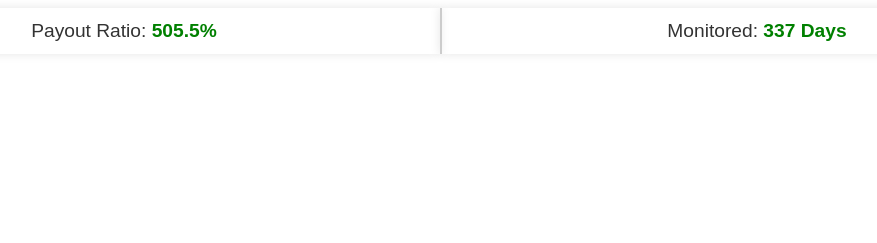
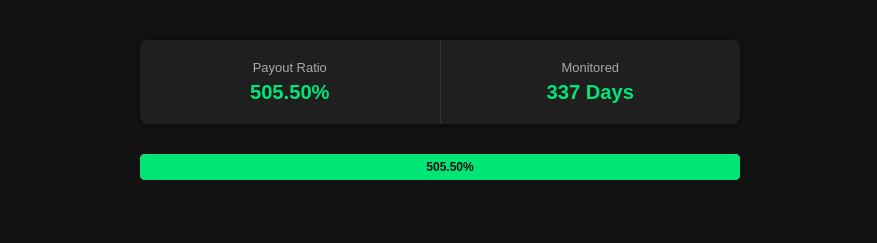
Before and after one commit to bestbtcsites/selwix, a plain HTML site: page index.html in a window 1280 px wide. Shown: the whole page, without its empty margins (200-1077 px from the left). Drawn offline with Linux system fonts and the light colour scheme.

Commit message:
index.html

```diff
--- a/index.html
+++ b/index.html
@@ -1,69 +1,129 @@
+<!DOCTYPE html>
+<html lang="en">
+<head>
+  <meta charset="UTF-8" />
+  <meta name="viewport" content="width=device-width, initial-scale=1.0"/>
+  <title>ROI Monitor</title>
   <style>
-  .container {
+    body {
+      margin: 0;
+      font-family: 'Arial', sans-serif;
+      background: #121212;
+      color: #ffffff;
       display: flex;
-    font-family: Arial, sans-serif;
-    margin: 5px 0;
+      flex-direction: column;
+      align-items: center;
+      padding: 40px 20px;
+      font-size: 0.75em; /* %25 küçültme */
     }
 
-  table {
-    border-collapse: collapse;
-    box-shadow: 0 0 10px rgba(0,0,0,0.1);
-    width: 750px; /* eşit genişlik */
-    height: 5px;
-    text-align: center;
-    margin: 0; /* boşlukları sıfırla */
+    .info-bar {
+      display: flex;
+      flex-direction: row;
+      background: #1f1f1f;
+      border-radius: 8px;
+      box-shadow: 0 0 12px rgba(0, 0, 0, 0.5);
+      overflow: hidden;
+      font-size: 1.2em;
+      width: 100%;
+      max-width: 600px;
+      margin-bottom: 30px;
     }
 
-  /* İkinci tabloya sola sınır ekleyerek ayrım koyabiliriz */
-  table + table {
-    border-left: 2px solid #ccc;
+    .info-section {
+      flex: 1;
+      padding: 20px;
+      text-align: center;
     }
 
-  td {
-    padding: 12px 20px;
-    font-size: 1.2em;
-    vertical-align: middle;
-    color: #333;
+    .info-section:not(:last-child) {
+      border-right: 1px solid #333;
     }
 
-  .green-bold {
-    color: green;
+    .label {
+      display: block;
+      color: #aaa;
+      font-size: 0.9em;
+      margin-bottom: 6px;
+    }
+
+    .value {
       font-weight: bold;
+      color: #00e676;
+      font-size: 1.4em;
+    }
+
+    .progress-container {
+      width: 100%;
+      max-width: 600px;
+      background-color: #e0e0e0;
+      border-radius: 5px;
+      overflow: hidden;
+      position: relative;
+      height: 26px;
+      margin-bottom: 20px;
+    }
+
+    .progress-bar {
+      height: 100%;
+      text-align: center;
+      line-height: 26px;
+      font-weight: bold;
+      color: #121212;
+      transition: width 0.4s ease, background-color 0.4s ease;
+      position: absolute;
+      top: 0;
+      left: 0;
+      border-radius: 5px 0 0 5px;
+      white-space: nowrap;
+      padding-left: 10px;
+      font-size: 1em;
     }
   </style>
+</head>
+<body>
 
-<div class="container">
-  <table>
-    <tr>
-      <td>Payout Ratio: <span id="roi" class="green-bold"></span></td>
-    </tr>
-  </table>
+  <div class="info-bar">
+    <div class="info-section">
+      <span class="label">Payout Ratio</span>
+      <span id="roi" class="value">--%</span>
+    </div>
+    <div class="info-section">
+      <span class="label">Monitored</span>
+      <span id="days" class="value">-- Days</span>
+    </div>
+  </div>
 
-  <table>
-    <tr>
-      <td>Monitored: <span id="days" class="green-bold"></span></td>
-    </tr>
-  </table>
+  <div class="progress-container">
+    <div id="progress-bar" class="progress-bar">0%</div>
   </div>
 
   <script>
-  window.onload = function () {
-    const roiDailyIncrease = 1.5;
+    const startDate = new Date("2024-06-19");
+    const today = new Date();
+    const daysElapsed = Math.floor((today - startDate) / (1000 * 60 * 60 * 24)) + 1;
+    const payoutRatio = (1.50 * daysElapsed).toFixed(2);
 
-    const roiStartDate = new Date("2024-06-19");
-    const daysStartDate = new Date("2024-06-19");
+    document.getElementById("roi").innerText = payoutRatio + "%";
+    document.getElementById("days").innerText = daysElapsed + " Days";
 
-    const today = new Date();
+    const progressBar = document.getElementById("progress-bar");
+    const visualWidth = Math.min(payoutRatio, 100);
+    progressBar.style.width = visualWidth + "%";
+    progressBar.innerText = payoutRatio + "%";
 
-    const roiDiffTime = today - roiStartDate;
-    const roiDiffDays = Math.floor(roiDiffTime / (1000 * 60 * 60 * 24));
+    const ratio = parseFloat(payoutRatio);
+    if (ratio <= 50) {
+      progressBar.style.backgroundColor = "#ffeb3b";
+      progressBar.style.color = "#000";
+    } else if (ratio < 100) {
+      progressBar.style.backgroundColor = "#ff9800";
+      progressBar.style.color = "#000";
+    } else {
+      progressBar.style.backgroundColor = "#00e676";
+      progressBar.style.color = "#121212";
+    }
+  </script>
 
-    const daysDiffTime = today - daysStartDate;
-    const daysDiffDays = Math.floor(daysDiffTime / (1000 * 60 * 60 * 24));
-
-    const currentROI = roiDailyIncrease * (roiDiffDays + 1);
-    document.getElementById("roi").innerText = currentROI + "%";
-
-    document.getElementById("days").innerText = (daysDiffDays + 1) + " Days";
-  };
-</script>
+</body>
+</html>
```
Lines whose indentation alone changed are shown as unchanged.
